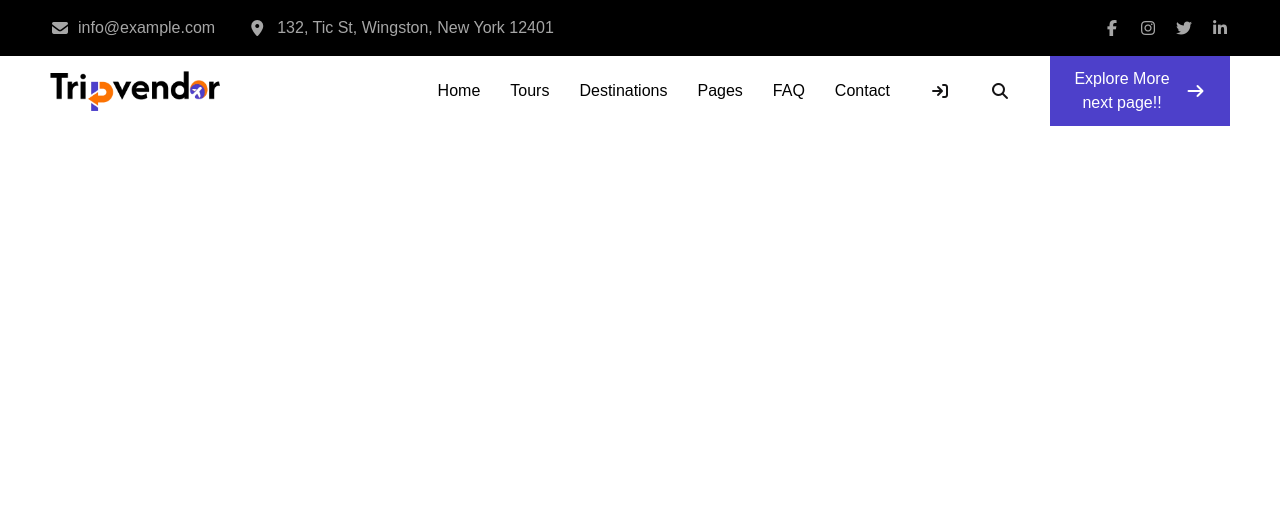
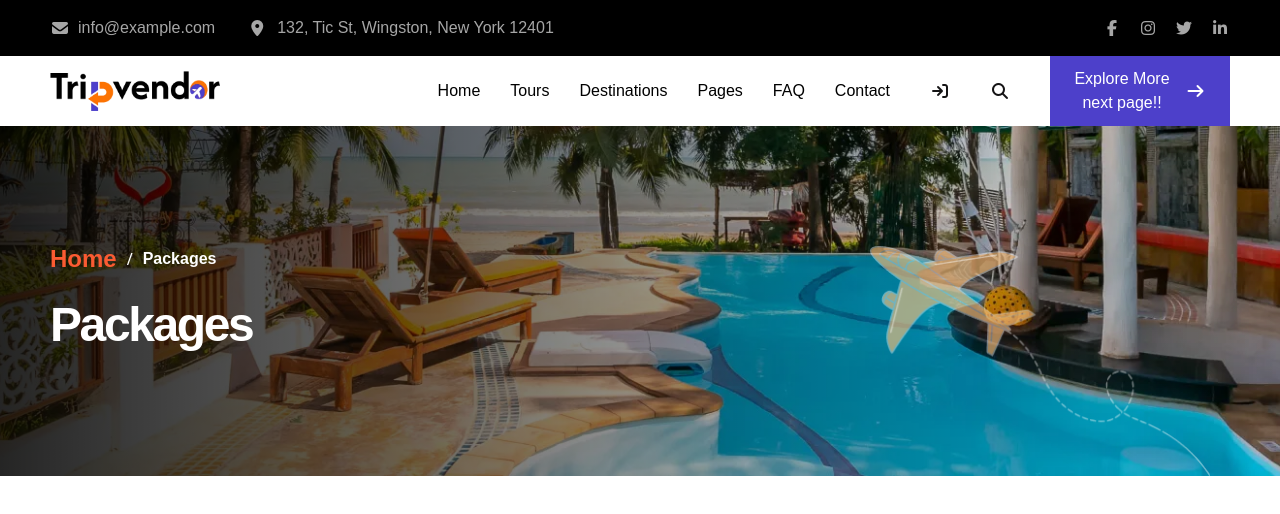
Before and after one commit to Shaima-haj-ibrahim/TripVendor_Tailwindcss, a website: page packages1.html in a window 1280 px wide. Drawn offline with Linux system fonts and the light colour scheme.

Commit message:
create section hero page4

```diff
--- a/packages1.html
+++ b/packages1.html
@@ -77,7 +77,22 @@
 <main>
 
 <!--hero-->
+    <section class="bg-hero9 bg-cover bg-center bg-no-repeat w-full h-[350px] relative">
 
+        <div class="absolute inset-0 bg-gradient-to-r from-[#000000da] to-transparent "></div>
+        <div class="relative z-10 h-full  main-container">
+            <div class="flex flex-col justify-center h- gap-3 h-full">
+                <div class="row gap-[10px]">
+                    <p class="text-secondary text-[24px] font-bold font-nunito">Home</p>
+                    <p class="text-white">/</p>
+                    <p class="text-white ext-[24px] font-bold font-nunito">Packages</p>
+                </div>
+                <p class="text-white h2 tracking-tighter">Packages</p>
+            </div>
+        </div>
+        <img src="./assets/image/page4/sec1/decoration.png" class="w-[270px] sm:w-[300px] md:w-[340px] h-[170px] sm:h-[200px]  md:h-[230px] absolute bottom-0 right-0 md:right-[70px]"/>
+
+    </section>
 </main>
 </body>
 </html>
```
